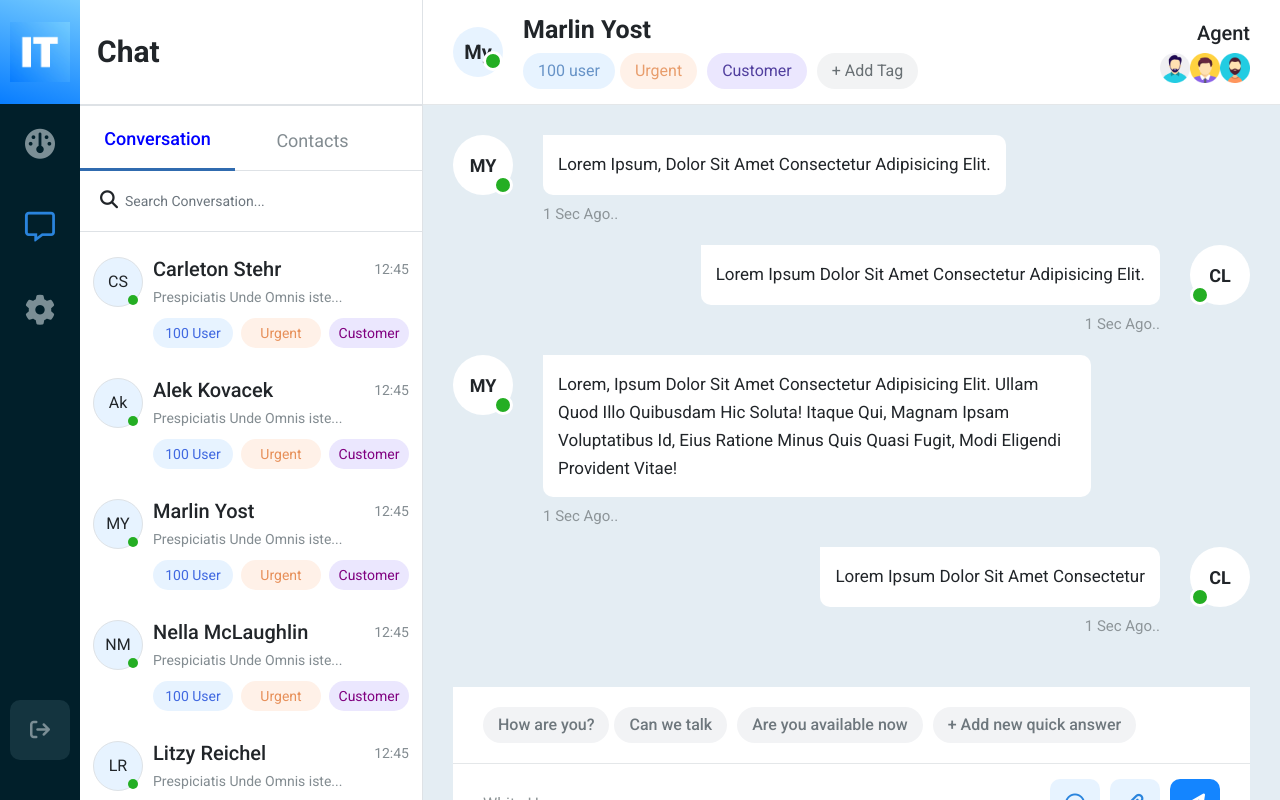
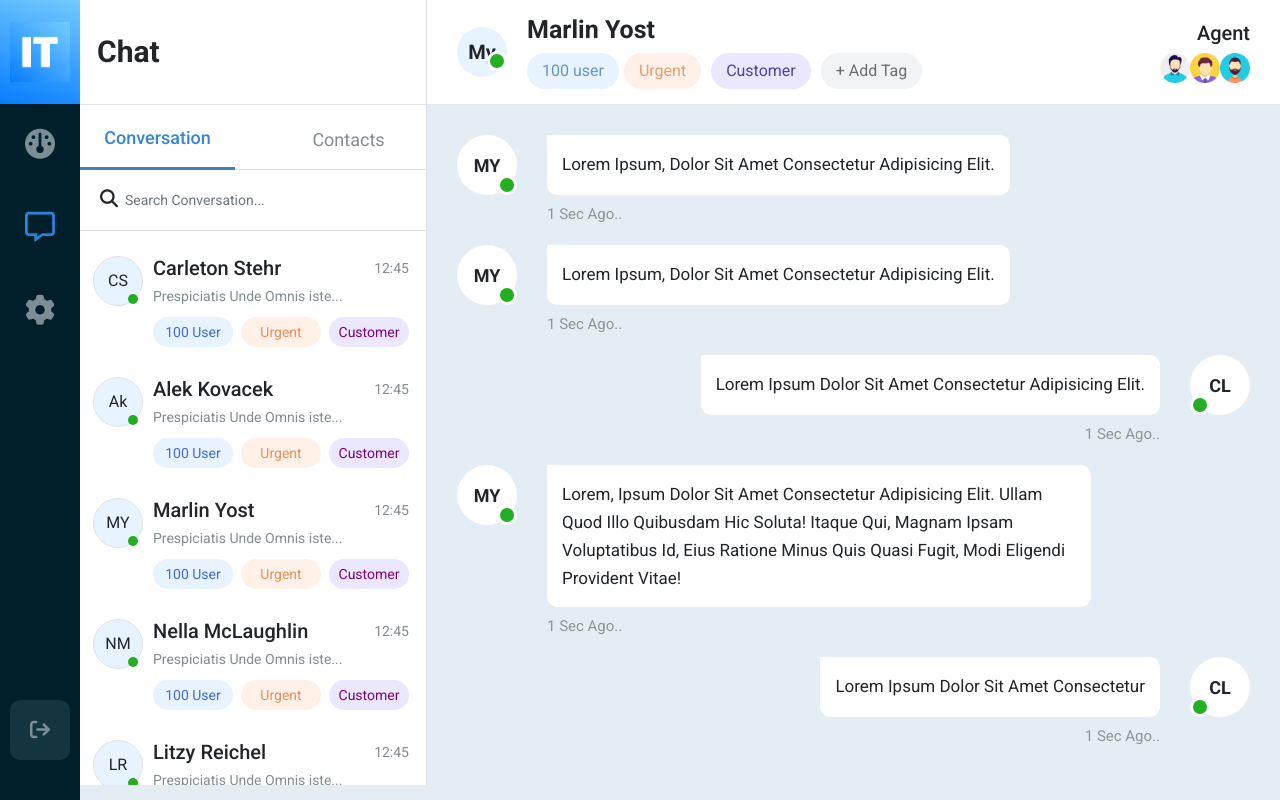
Before and after one commit to ghulamrasool154/itchat, a React (Create React App) app: page / in a window 1280 px wide. Shown: the top 800 px of the page. Built offline with nearby package versions, Linux system fonts and the light colour scheme.

Commit message:
update change

```diff
--- a/src/components/Chat/MessageDetail.css
+++ b/src/components/Chat/MessageDetail.css
@@ -183,6 +183,16 @@ p {
 /*  */
 .sent---boxss {
   padding: 30px;
+  margin-top: 100px;
+}
+
+.chat--boxs--detailss {
+  height: 85vh;
+  overflow: scroll;
+  overflow-x: hidden;
+}
+.chat--boxs--detailss::-webkit-scrollbar-thumb{
+  background-color: #2179d9;
 }
 
 .sent---boxss .sent--message--from {
--- a/src/components/Chat/MessageDetail.jsx
+++ b/src/components/Chat/MessageDetail.jsx
@@ -46,10 +46,10 @@ const MessageDetail = () => {
             </div>
           </div>
         </div>
-        <div className="row">
+        <div className="row chat--boxs--detailss">
           <div className="col-12 p-0">
             <div className="both--user--chatting">
-              {/* <div className="user--recived--message">
+              <div className="user--recived--message">
                 <div className="user--r-img">
                   MY
                   <span className="recived--active"></span>
@@ -60,7 +60,7 @@ const MessageDetail = () => {
                   </p>
                   <span className="user--r--time"> 1 sec ago..</span>
                 </div>
-              </div> */}
+              </div>
 
               <div className="user--recived--message">
                 <div className="user--r-img">
@@ -114,10 +114,6 @@ const MessageDetail = () => {
                 </div>
               </div>
             </div>
-          </div>
-        </div>
-        <div className="row">
-          <div className="col-12 p-0">
             <div className="sent---boxss">
               <div className="sent--message--from">
                 <div className="by--default">
--- a/src/components/profilesidebar/ProfileSideBar.css
+++ b/src/components/profilesidebar/ProfileSideBar.css
@@ -90,15 +90,18 @@
   border-radius: 4px;
 }
 .profile_sideBar .nav-tabs .nav-link.active {
-  border-bottom: 2px solid blue;
+  border-bottom: 2px solid #326cb0;
   width: 140px;
   border-top: 0px;
   border-left: 0px;
   border-right: 0px;
+  color: #4385ce;
 }
 .profile_sideBar .nav-tabs .nav-link {
   width: 140px;
   border: none;
+  font-weight: bold;
+  color: #878e90;
 }
 .profile_sideBar div#nav-tab {
   background: white;
@@ -131,7 +134,19 @@
 .options {
   margin-bottom: 25px;
 }
+.profile_sideBar {
+  float: right;
 
+}
+
+.profile---sidar--section {
+  height: 85vh;
+  overflow: scroll;
+  overflow-x: hidden;
+}
+.profile---sidar--section::-webkit-scrollbar-thumb{
+  background-color: #1485ff;
+}
 @media screen and (max-width: 1400px) {
   .showprofile.hidden {
     display: none;
@@ -141,7 +156,4 @@
     background: #00000085;
     inset: 0;
   }
-  .profile_sideBar {
-    float: right;
-  }
 }
--- a/src/components/profilesidebar/ProfileSideBar.jsx
+++ b/src/components/profilesidebar/ProfileSideBar.jsx
@@ -32,7 +32,7 @@ const ProfileSideBar = () => {
             </div>
           </div>
           <div className="row">
-            <div className="col border-start ">
+            <div className="col border-start profile---sidar--section">
               <div className="connected_tme_wrapper">
                 <div className="first_">
                   <p>Connected Time:6 Hrs 12 mins</p>
--- a/src/layout/sidebar/SideBar.css
+++ b/src/layout/sidebar/SideBar.css
@@ -1,6 +1,17 @@
+
+.side--bar--section {
+  height: 85vh;
+  overflow-x: hidden;
+}
+
+.side--bar--section::-webkit-scrollbar-thumb{
+  background-color: #3684d8;
+}
+
 .chat_side_bar {
   width: 350px;
   background-color: white;
+  height: 100%;
 }
 .input_area input {
   border: none;
@@ -29,10 +40,10 @@
 }
 .nav-pills .nav-link.active {
   background: none !important;
-  color: blue !important;
+  color: #3684d8 !important;
   position: relative;
   top: 14px;
-  border-bottom: 3px solid #306baf !important;
+  border-bottom: 3px solid #467eb9 !important;
   border-radius: 0px !important;
   font-size: 18px;
   font-weight: 500;
@@ -53,7 +64,18 @@ div#pills-tabContent {
 }
 ul#pills-tab {
   height: 65px;
+  justify-content: space-between;
+  padding: 0;
 }
 .list {
   margin: 8px;
 }
+.list2 .user100 ,.list2  .urgent,.list2 .customer ,.list2 .para{
+display: none;
+}
+ .main_wrapper_sidebar{
+  width: 330px;
+}
+.list2 .main_wrapper_sidebar{
+  align-items: center;
+}
--- a/src/layout/sidebar/SideBar.jsx
+++ b/src/layout/sidebar/SideBar.jsx
@@ -1,6 +1,7 @@
 import React, { useState } from "react";
 import ChatSideBar from "../../components/chatsidebar/ChatSideBar";
 import "./SideBar.css";
+
 const SideBar = () => {
   const [chatList, setChatList] = useState([
     {
@@ -58,6 +59,7 @@ const SideBar = () => {
       customer: "Customer",
     },
   ]);
+
   return (
     <>
       <section className="chat_side_bar">
@@ -69,19 +71,9 @@ const SideBar = () => {
               </div>
             </div>
           </div>
-          <div className="row border-bottom">
-            <div className="col p-0">
-              {/* <div className="input_area position-relative border-end">
-              <input
-                type="text"
-                className="form-control"
-                placeholder="Search Conversation..."
-              />
-            <i className="fa-solid fa-magnifying-glass"></i>
-              </div> */}
-            </div>
-          </div>
-          <div className="row border-end">
+
+          <div className="row border-end side--bar--section">
+            <div className="col-12 p-0">
               <ul
                 className="nav nav-pills border-bottom"
                 id="pills-tab"
@@ -160,19 +152,15 @@ const SideBar = () => {
                     />
                     <i className="fa-solid fa-magnifying-glass"></i>
                   </div>
-                <div className="list">
+                  <div className="list list2">
                     {chatList.map((e, idx) => (
                       <ChatSideBar
                         key={idx}
                         shortname={e.shortname}
                         username={e.username}
-                      time={e.time}
-                      para={e.para}
-                      user100={e.user100}
-                      urgent={e.urgent}
-                      customer={e.customer}
                       />
                     ))}
+                  </div>
                 </div>
               </div>
             </div>
```
Lines whose indentation alone changed are shown as unchanged.
